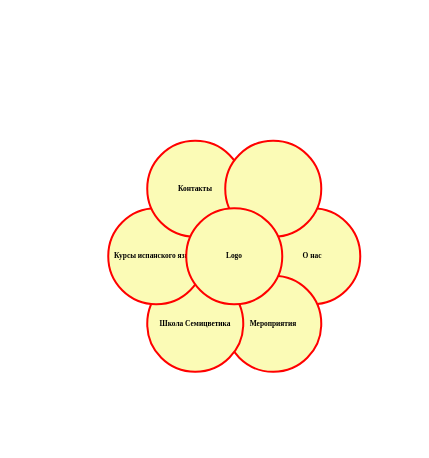
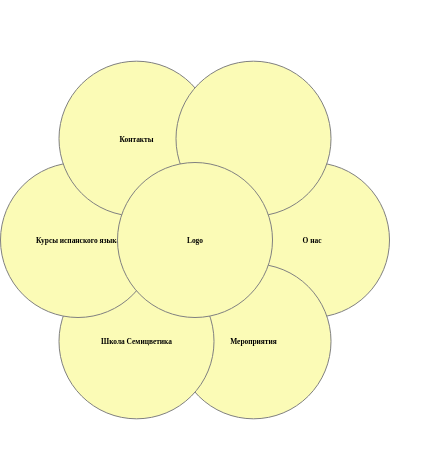
Before and after one commit to langedoc/Semitsvetik, a React (Vite) app in the folder semitsvetik/: page / in a window 390 px wide. Shown: the part 182-640 px from the top of the page, 429 px wide, since content can reach past the window. Built offline with nearby package versions, Linux system fonts and the light colour scheme; a web font is replaced by a local one.

Commit message:
fix: responsive button flower

```diff
--- a/semitsvetik/src/App.css
+++ b/semitsvetik/src/App.css
@@ -7,7 +7,7 @@ body {
   display: flex;
   justify-content: center;
   align-items: center;
-  height: 100vh;
-  width: 100vw;
+  height: 100%;
+  width: 100%;
   margin: 0;
 }
--- a/semitsvetik/src/components/ButtonsFlower/ButtonFlower.module.css
+++ b/semitsvetik/src/components/ButtonsFlower/ButtonFlower.module.css
@@ -1,9 +1,10 @@
 .container {
     position: relative;
-    width: 100%;
-    height: 100%;
+    width: 100vw;
+    height: 100vh;
     justify-content: center;
     align-items: center;
+    overflow: hidden;
 }
 
 .central {
@@ -22,9 +23,15 @@
     left: 50%;
     justify-content: center;
     align-items: center;
-    transform: translate(-50%, -50%) rotate(var(--rotation)) translate(20vw) rotate(calc(-1 * var(--rotation)));
+    transform: translate(-50%, -50%) rotate(var(--rotation)) translate(85%) rotate(calc(-1 * var(--rotation)));
 }
 
 .petal:hover {
     z-index: 2;
 }
+
+@media (max-width: 768px) {
+    .petal {
+        transform: translate(-50%, -50%) rotate(var(--rotation)) translate(30vw) rotate(calc(-1 * var(--rotation)));
+    }
+}
--- a/semitsvetik/src/components/PetalButton/PetalButton.module.css
+++ b/semitsvetik/src/components/PetalButton/PetalButton.module.css
@@ -1,8 +1,9 @@
 .petalButton {
-    width: 25vw;
-    height: 25vw;
+    width: 40vh;
+    height: 40vh;
+    padding: 5px;
     background-color: rgb(251, 251, 182);
-    border: solid 2px red;
+    border: 1px solid gray;
     border-radius: 50%;
     display: flex;
     justify-content: center;
@@ -10,3 +11,10 @@
     font-size: 1.9vw;
     font-weight: bold;
 }
+
+@media (max-width: 768px) {
+    .petalButton {
+        width: 40vw;
+        height: 40vw;
+    }
+}
--- a/semitsvetik/src/index.css
+++ b/semitsvetik/src/index.css
@@ -17,7 +17,9 @@
 }
 
 html {
+  overflow: hidden;
   scroll-behavior: smooth;
+  height: 100%;
 }
 
 h1 {
```
